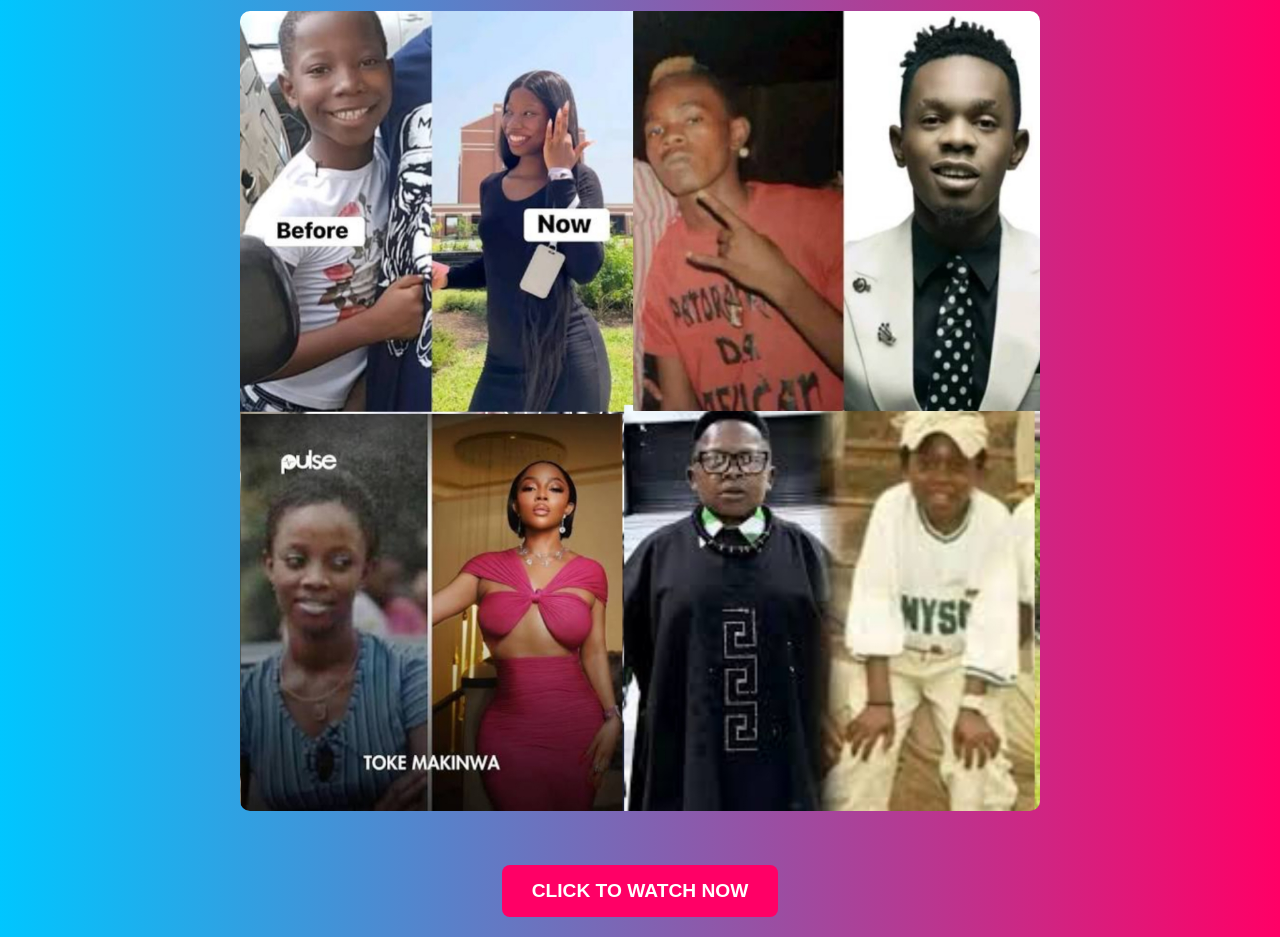
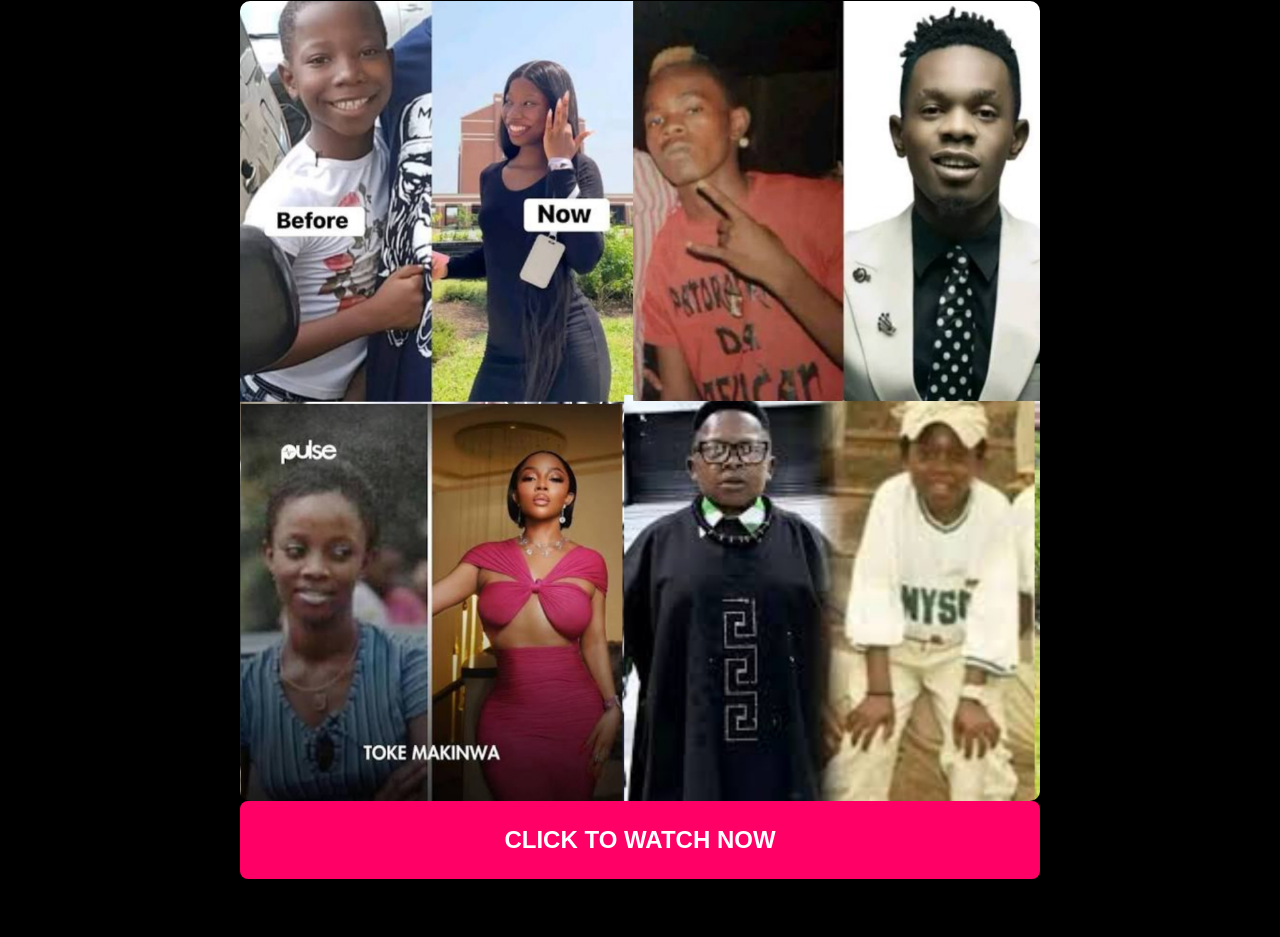
Before and after one commit to Hhajajju/How-to-make-money-online, a plain HTML site: page index.html in a window 1280 px wide. Shown: the part 192-1129 px from the top of the page. After the commit the page ends 1091 px from the top, so only its background shows below. Drawn offline with Linux system fonts and the light colour scheme.

Commit message:
Update index.html

```diff
--- a/index.html
+++ b/index.html
@@ -1,4 +1,4 @@
-        <!DOCTYPE html>
+<!DOCTYPE html>
 <html lang="en">
 <head>
     <meta charset="UTF-8">
@@ -7,14 +7,10 @@
     <style>
         body {
             font-family: Arial, sans-serif;
-            background: linear-gradient(to right, #00c6ff, #ff0066);
+            background-color: #000; /* Black background */
             color: white;
             margin: 0;
             padding: 0;
-            display: flex;
-            justify-content: center;
-            align-items: center;
-            min-height: 100vh;
             text-align: center;
         }
 
@@ -22,6 +18,7 @@
             width: 90%;
             max-width: 800px;
             padding: 20px;
+            margin: 0 auto;
         }
 
         h1 {
@@ -36,23 +33,21 @@
             text-decoration: underline;
         }
 
-        .image-container {
-            margin: 30px 0;
-        }
-
         .image-container img {
             max-width: 100%;
             height: auto;
             border-radius: 10px;
+            display: block;
         }
 
         .button {
-            display: inline-block;
-            margin-top: 20px;
-            padding: 15px 30px;
+            display: block; /* Full width block */
+            width: 100%; /* Make button as wide as container */
+            padding: 25px 0; /* Make button tall */
+            margin: 0; /* Remove any gap */
             background-color: #ff0066;
             color: white;
-            font-size: 1.2rem;
+            font-size: 1.5rem; /* Large font */
             font-weight: bold;
             text-decoration: none;
             border-radius: 8px;
@@ -64,6 +59,7 @@
             background-color: #ff3385;
         }
 
+        /* Mobile adjustments */
         @media (max-width: 600px) {
             h1 {
                 font-size: 1.5rem;
@@ -72,8 +68,8 @@
                 font-size: 1.2rem;
             }
             .button {
-                padding: 12px 25px;
-                font-size: 1rem;
+                padding: 20px 0;
+                font-size: 1.2rem;
             }
         }
     </style>
```
